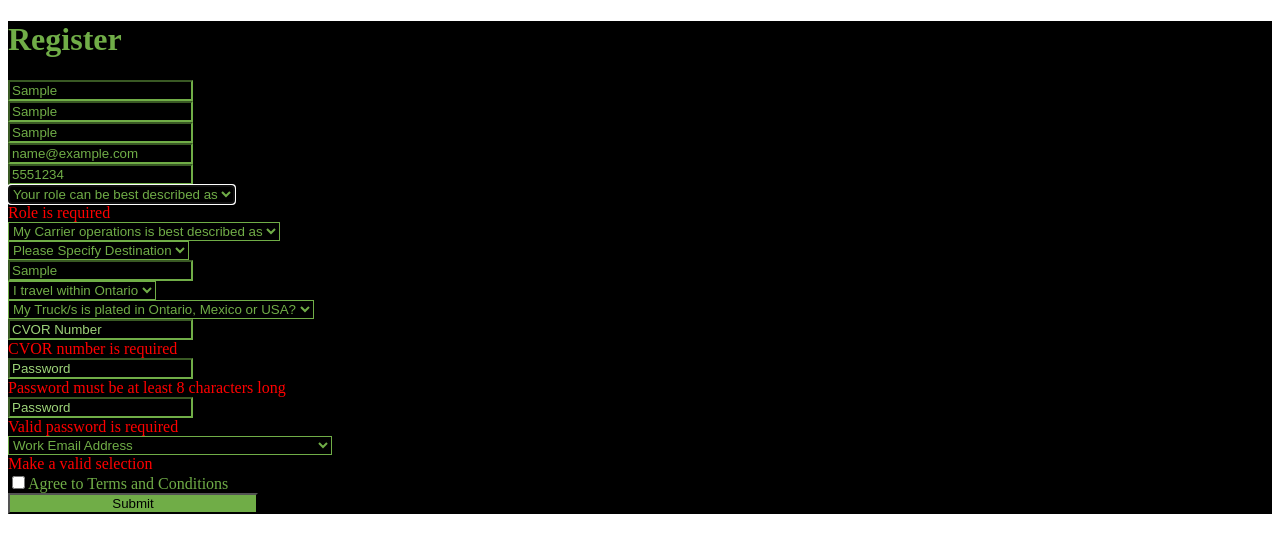
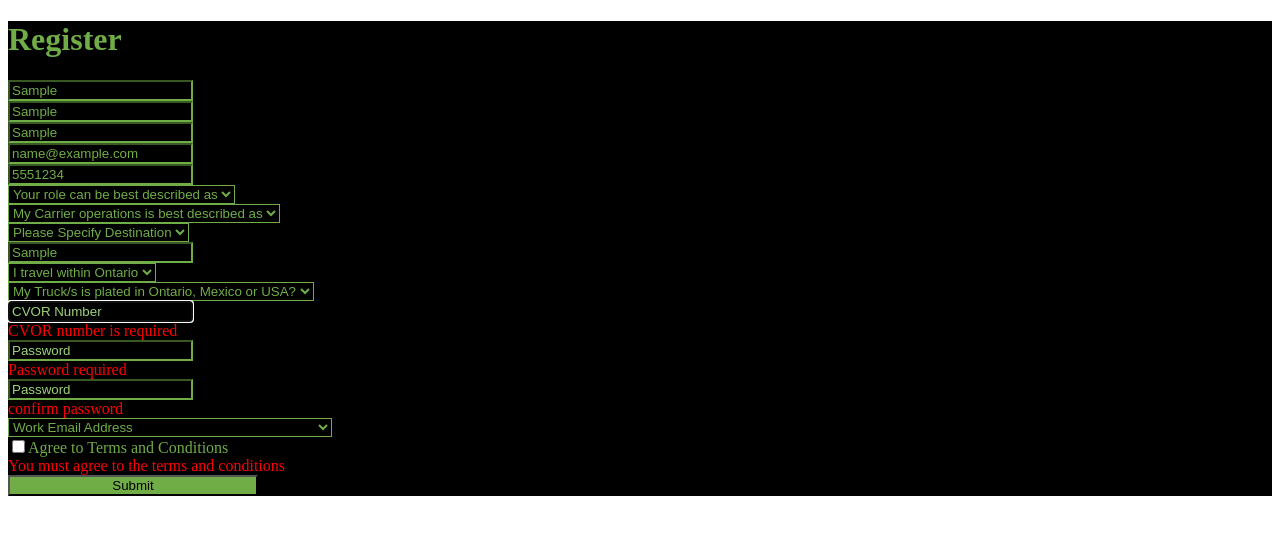
Before and after one commit to BrightonDube/loadhitch, a Next.js app in the folder loadhitch-frontend-modules/: page /register in a window 1280 px wide. Both pictures are taken after typing "Sample", "Sample", "Sample", "name@example.com", "5551234", "Sample" into the empty fields and a click on the button "Submit". Shown: the top 552 px of the page. Built offline with nearby package versions, Linux system fonts and the light colour scheme.

Commit message:
refactor form validation

```diff
--- a/loadhitch-frontend-modules/pages/register.js
+++ b/loadhitch-frontend-modules/pages/register.js
@@ -1,11 +1,13 @@
-import React from "react";
+import { useRef } from "react";
 import { useForm } from "react-hook-form";
 import { Container, Row, Col, Form, Button } from "react-bootstrap";
 import styles from "../styles/Register.module.css";
 
 const about = () => {
   const onSubmit = (data) => console.log(data);
-  const { register, handleSubmit, errors } = useForm();
+  const { register, handleSubmit, errors, watch } = useForm();
+  const password = useRef({});
+  password.current = watch("password", "");
   return (
     <div className={styles.formStyle}>
       <Container>
@@ -23,12 +25,16 @@ const about = () => {
                   type="text"
                   placeholder="First Name"
                   name="Name"
-                  ref={register({ required: true, maxLength: 20 })}
+                  ref={register({
+                    required: "Name required",
+                    maxLength: {
+                      value: 30,
+                      message: "character limit reached",
+                    },
+                  })}
                 />
                 {errors.Name && (
-                  <div className={styles.errorsText}>
-                    First name is required
-                  </div>
+                  <div className={styles.errorsText}>{errors.Name.message}</div>
                 )}
               </Form.Group>
               <Form.Group>
@@ -37,10 +43,18 @@ const about = () => {
                   type="text"
                   placeholder="Last Name"
                   name="LName"
-                  ref={register({ required: true, maxLength: 20 })}
+                  ref={register({
+                    required: "Last name is required",
+                    maxLength: {
+                      value: 20,
+                      message: "character limit reached",
+                    },
+                  })}
                 />
                 {errors.LName && (
-                  <div className={styles.errorsText}>Last name is required</div>
+                  <div className={styles.errorsText}>
+                    {errors.LName.message}
+                  </div>
                 )}
               </Form.Group>
 
@@ -52,6 +66,9 @@ const about = () => {
                   name="companyName"
                   ref={register({ required: false, maxLength: 40 })}
                 />
+                {errors.name && errors.name.type === "maxLength" && (
+                  <span>Max length exceeded</span>
+                )}
               </Form.Group>
               <Form.Group>
                 <Form.Control
@@ -59,7 +76,13 @@ const about = () => {
                   type="email"
                   placeholder="Work Email"
                   name="email"
-                  ref={register({ required: true, pattern: /^\S+@\S+$/i })}
+                  ref={register({
+                    required: "valie email is required",
+                    pattern: {
+                      value: /^\S+@\S+$/i,
+                      message: "Enter a valid email address",
+                    },
+                  })}
                 />
                 {errors.email && (
                   <div className={styles.errorsText}>Email is required</div>
@@ -72,11 +95,17 @@ const about = () => {
                   type="tel"
                   placeholder="Mobile Number"
                   name="mobileNumber"
-                  ref={register({ required: true, maxLength: 20 })}
+                  ref={register({
+                    required: "Your mobile number is required",
+                    maxLength: {
+                      value: 30,
+                      message: "character limit reached",
+                    },
+                  })}
                 />
                 {errors.mobileNumber && (
                   <div className={styles.errorsText}>
-                    Your mobile number is required
+                    {errors.mobileNumber.message}
                   </div>
                 )}
               </Form.Group>
@@ -86,7 +115,7 @@ const about = () => {
                   defaultValue={null}
                   size="lg"
                   name="role"
-                  ref={register({ required: true, maxLength: 20 })}
+                  ref={register({ required: "Role is required" })}
                 >
                   <option>Your role can be best described as</option>
                   <option value="owner operator">Owner Operator</option>
@@ -96,7 +125,7 @@ const about = () => {
                   <option value="other">Other</option>
                 </Form.Control>
                 {errors.role && (
-                  <div className={styles.errorsText}>Role is required</div>
+                  <div className={styles.errorsText}>{errors.role.message}</div>
                 )}
               </Form.Group>
 
@@ -198,12 +227,10 @@ const about = () => {
                   type="text"
                   placeholder="CVOR Number"
                   name="cvor"
-                  ref={register({ required: true })}
+                  ref={register({ required: "CVOR number is required" })}
                 />
                 {errors.cvor && (
-                  <div className={styles.errorsText}>
-                    CVOR number is required
-                  </div>
+                  <div className={styles.errorsText}>{errors.cvor.message}</div>
                 )}
                 <Form.Group></Form.Group>
               </Form.Group>
@@ -214,14 +241,29 @@ const about = () => {
                   size="lg"
                   name="password"
                   ref={register({
-                    required: true,
-                    minLength: 8,
-                    maxLength: 20,
+                    required: "Password required",
+
+                    minLength: {
+                      value: 8,
+                      message: "Password must be at least 8 characters long",
+                    },
+                    maxLength: { value: 20, message: "Max length exceeded" },
+                    validate: (value) => {
+                      return (
+                        [
+                          /[a-z]/,
+                          /[A-Z]/,
+                          /[0-9]/,
+                          /[^a-zA-Z0-9]/,
+                        ].every((pattern) => pattern.test(value)) ||
+                        "must include lower, upper, number, and special chars"
+                      );
+                    },
                   })}
                 />
                 {errors.password && (
                   <div className={styles.errorsText}>
-                    Password must be at least 8 characters long
+                    {errors.password.message}
                   </div>
                 )}
               </Form.Group>
@@ -232,14 +274,15 @@ const about = () => {
                   size="lg"
                   name="password2"
                   ref={register({
-                    required: true,
-                    minLength: 8,
-                    maxLength: 20,
+                    required: "confirm password",
+                    validate: (value) =>
+                      value === password.current ||
+                      "The passwords do not match",
                   })}
                 />
                 {errors.password2 && (
                   <div className={styles.errorsText}>
-                    Valid password is required
+                    {errors.password2.message}
                   </div>
                 )}
               </Form.Group>
@@ -249,7 +292,7 @@ const about = () => {
                   defaultValue="email"
                   size="lg"
                   name="medium"
-                  ref={register({ required: true, minLength: 6 })}
+                  ref={register({ required: true })}
                 >
                   <option>
                     Where can we send your login Security Code too?*
@@ -270,7 +313,7 @@ const about = () => {
                     name="terms"
                     ref={register({ required: true })}
                   />
-                  {errors.name && (
+                  {errors.terms && (
                     <div className={styles.errorsText}>
                       You must agree to the terms and conditions
                     </div>
```
